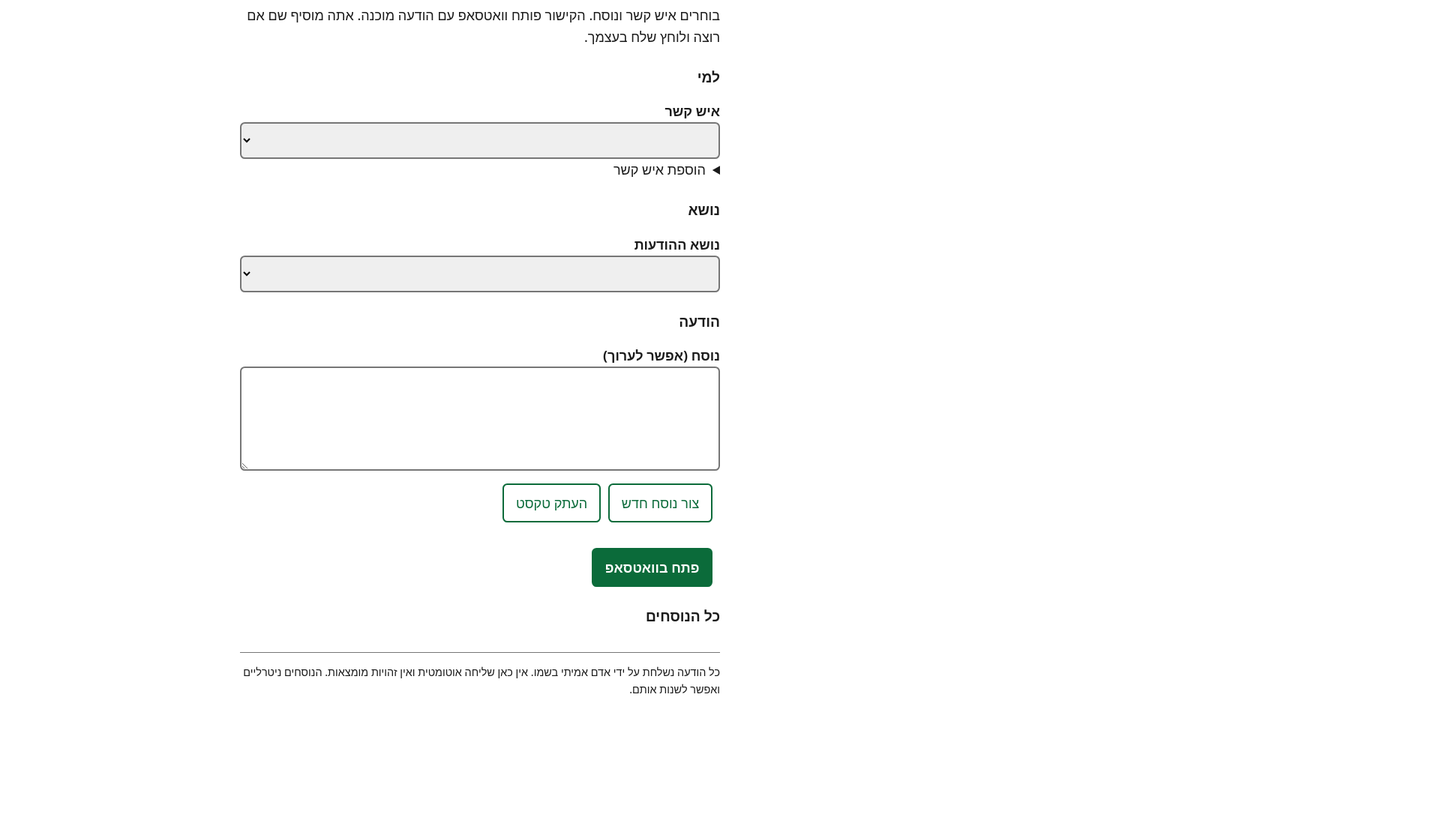
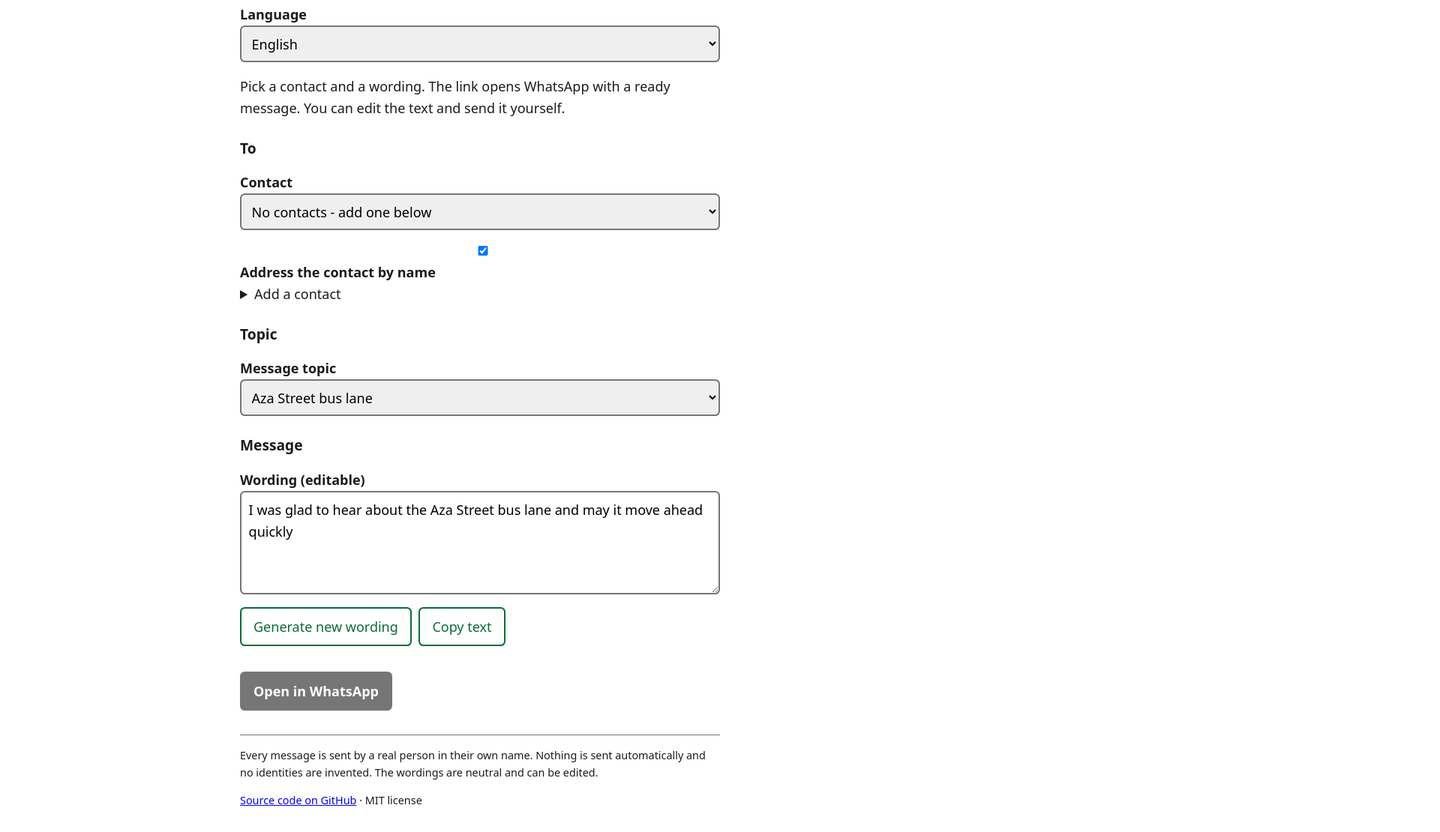
Before and after one commit to reihlinstinct/wa-link-generator, a plain HTML site: page index.html in a window 1280 px wide. Shown: the part 86-1196 px from the top of the page at 75% size, 1920 px wide, since content can reach past the window. Before the commit the page ends 1047 px from the top, so only its background shows below. Drawn offline with Linux system fonts and the light colour scheme.

Commit message:
feat: CSP, language selector, footer with source link
Added internationalization support and improved accessibility features.

```diff
--- a/index.html
+++ b/index.html
@@ -3,52 +3,58 @@
 <head>
 <meta charset="utf-8">
 <meta name="viewport" content="width=device-width, initial-scale=1">
+<meta http-equiv="Content-Security-Policy" content="default-src 'none'; script-src 'self'; style-src 'self'; connect-src 'self'; img-src 'self' data:; base-uri 'none'; form-action 'none'">
+<meta name="referrer" content="no-referrer">
 <title>מחולל קישורי וואטסאפ</title>
-<meta name="description" content="יוצר קישור וואטסאפ עם נוסח מוכן. השליחה נעשית על ידך.">
 <link rel="stylesheet" href="style.css">
 </head>
 <body>
-<a class="skip" href="#main">דלג לתוכן</a>
-<header><h1>מחולל קישורי וואטסאפ</h1>
-<p>בוחרים איש קשר ונוסח. הקישור פותח וואטסאפ עם הודעה מוכנה. אתה מוסיף שם אם רוצה ולוחץ שלח בעצמך.</p></header>
+<a class="skip" href="#main" data-i18n="skip">דלג לתוכן</a>
+<header>
+<h1 data-i18n="title">מחולל קישורי וואטסאפ</h1>
+<label for="lang" data-i18n="language">שפה</label>
+<select id="lang"></select>
+<p data-i18n="intro"></p>
+</header>
 <main id="main">
 <section aria-labelledby="h-contact">
-<h2 id="h-contact">למי</h2>
-<label for="contact">איש קשר</label>
+<h2 id="h-contact" data-i18n="who">למי</h2>
+<label for="contact" data-i18n="contact">איש קשר</label>
 <select id="contact"></select>
+<label class="inline"><input type="checkbox" id="usename" checked> <span data-i18n="useName"></span></label>
 <details>
-<summary>הוספת איש קשר</summary>
-<label for="cname">שם</label><input id="cname" autocomplete="off">
-<label for="cphone">מספר וואטסאפ</label><input id="cphone" inputmode="tel" dir="ltr" placeholder="0501234567" autocomplete="off">
-<button type="button" id="add">הוסף</button>
-<button type="button" id="remove">מחק את איש הקשר הנבחר</button>
-<p class="note">אנשי הקשר נשמרים רק בדפדפן שלך ולא נשלחים לשום מקום. אפשר גם לפתוח קישור אישי עם איש קשר מוכן בתוכו.</p>
-<button type="button" id="share">צור קישור אישי לאיש הקשר הנבחר</button>
+<summary data-i18n="addContact">הוספת איש קשר</summary>
+<label for="cname" data-i18n="name">שם</label><input id="cname" autocomplete="off" maxlength="40">
+<label for="cphone" data-i18n="phone">מספר וואטסאפ</label><input id="cphone" inputmode="tel" dir="ltr" placeholder="05X XXX XXXX" autocomplete="off" maxlength="20">
+<button type="button" id="add" data-i18n="add">הוסף</button>
+<button type="button" id="remove" data-i18n="remove">מחק</button>
+<p class="note" data-i18n="localNote"></p>
+<button type="button" id="share" data-i18n="share"></button>
 <p id="sharebox" class="note" dir="ltr"></p>
 </details>
 </section>
 <section aria-labelledby="h-topic">
-<h2 id="h-topic">נושא</h2>
-<label for="topic">נושא ההודעות</label>
+<h2 id="h-topic" data-i18n="topic">נושא</h2>
+<label for="topic" data-i18n="topicLabel">נושא ההודעות</label>
 <select id="topic"></select>
 </section>
 <section aria-labelledby="h-msg">
-<h2 id="h-msg">הודעה</h2>
-<label for="msg">נוסח (אפשר לערוך)</label>
+<h2 id="h-msg" data-i18n="message">הודעה</h2>
+<label for="msg" data-i18n="text">נוסח</label>
 <textarea id="msg" rows="4"></textarea>
 <div class="row">
-<button type="button" id="rand">צור נוסח חדש</button>
-<button type="button" id="copy">העתק טקסט</button>
+<button type="button" id="rand" data-i18n="regen"></button>
+<button type="button" id="copy" data-i18n="copy"></button>
 </div>
 <p id="status" role="status" aria-live="polite"></p>
-<a id="go" class="go" href="#" rel="noopener">פתח בוואטסאפ</a>
-</section>
-<section aria-labelledby="h-all">
-<h2 id="h-all">כל הנוסחים</h2>
-<ol id="all"></ol>
+<a id="go" class="go" href="#" rel="noopener noreferrer" data-i18n="open"></a>
 </section>
 </main>
-<footer><p>כל הודעה נשלחת על ידי אדם אמיתי בשמו. אין כאן שליחה אוטומטית ואין זהויות מומצאות. הנוסחים ניטרליים ואפשר לשנות אותם.</p></footer>
+<footer>
+<p data-i18n="footer"></p>
+<p><a href="https://github.com/reihlinstinct/wa-link-generator" rel="noopener noreferrer" data-i18n="source">Source code on GitHub</a> · <span data-i18n="license">MIT</span></p>
+</footer>
+<script src="lib.js"></script>
 <script src="app.js"></script>
 </body>
 </html>
```
